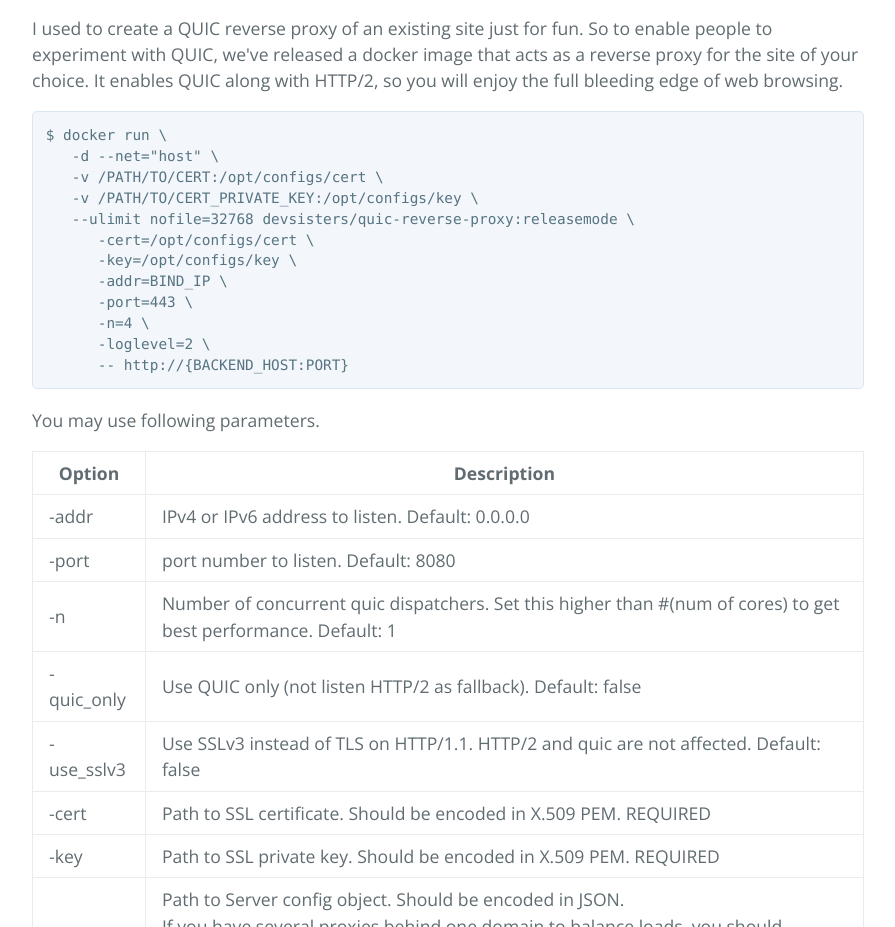
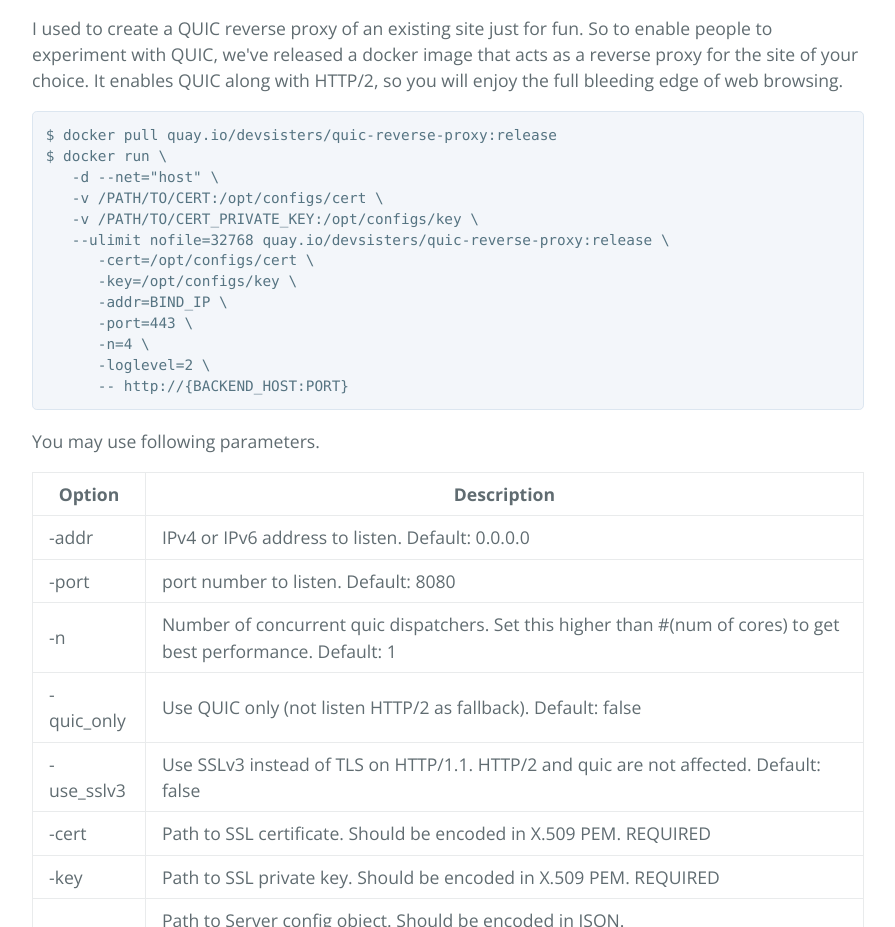
Before and after one commit to devsisters/goquic, a plain HTML site: page index.html in a window 1280 px wide. Shown: the part 4108-5035 px from the top of the page, without its empty margins (192-1087 px from the left). Drawn offline with nearby package versions, Linux system fonts and the light colour scheme.

Commit message:
Change docker image url to quay

```diff
--- a/index.html
+++ b/index.html
@@ -149,11 +149,12 @@ per request. The benchmark results are <code>2905.58 CPS</code>.</p>
 
 <p>I used to create a QUIC reverse proxy of an existing site just for fun. So to enable people to experiment with QUIC, we've released a docker image that acts as a reverse proxy for the site of your choice. It enables QUIC along with HTTP/2, so you will enjoy the full bleeding edge of web browsing.</p>
 
-<pre><code>$ docker run \
+<pre><code>$ docker pull quay.io/devsisters/quic-reverse-proxy:release
+$ docker run \
    -d --net="host" \
    -v /PATH/TO/CERT:/opt/configs/cert \
    -v /PATH/TO/CERT_PRIVATE_KEY:/opt/configs/key \
-   --ulimit nofile=32768 devsisters/quic-reverse-proxy:releasemode \
+   --ulimit nofile=32768 quay.io/devsisters/quic-reverse-proxy:release \
       -cert=/opt/configs/cert \
       -key=/opt/configs/key \
       -addr=BIND_IP \
```
